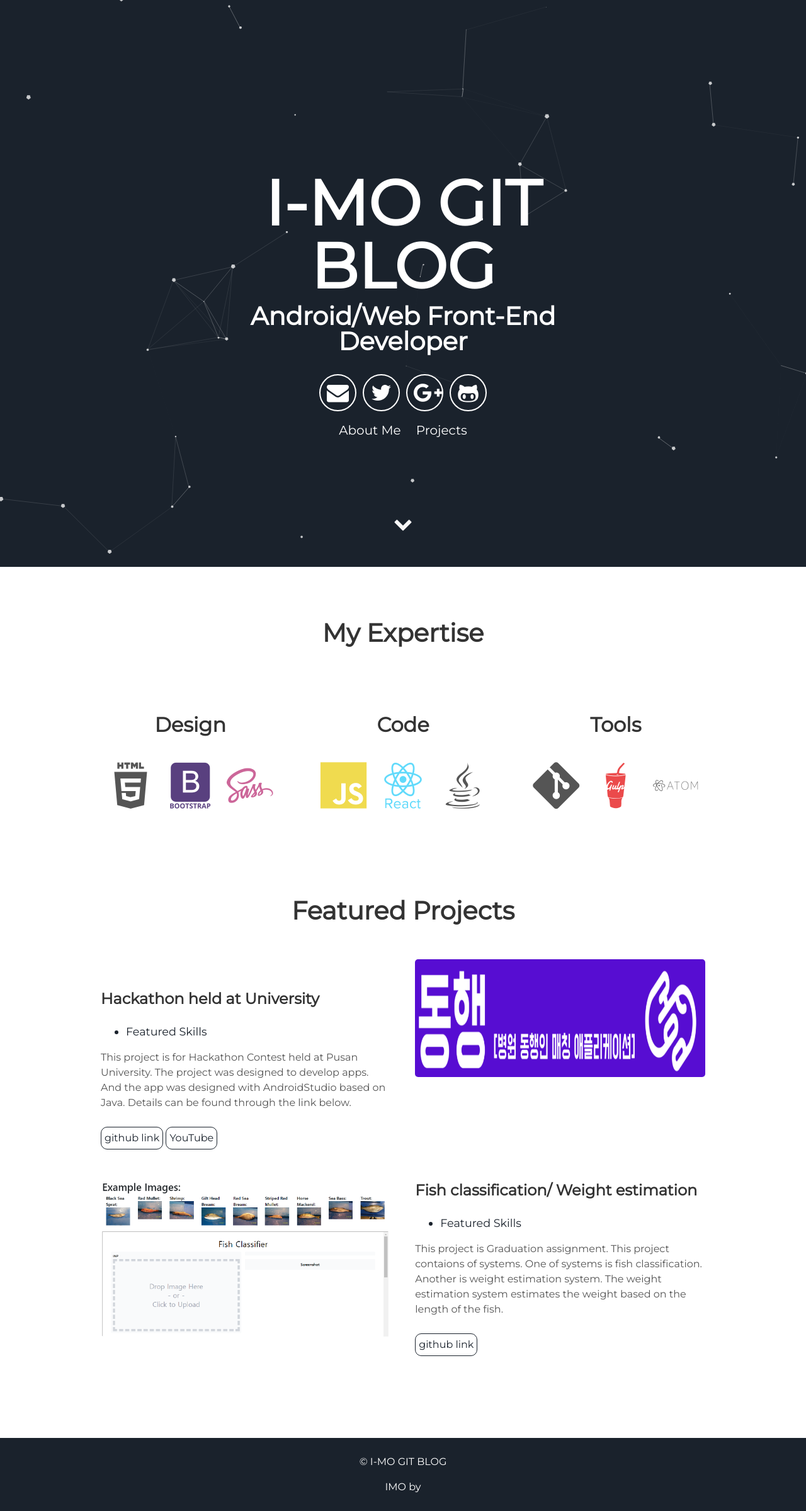
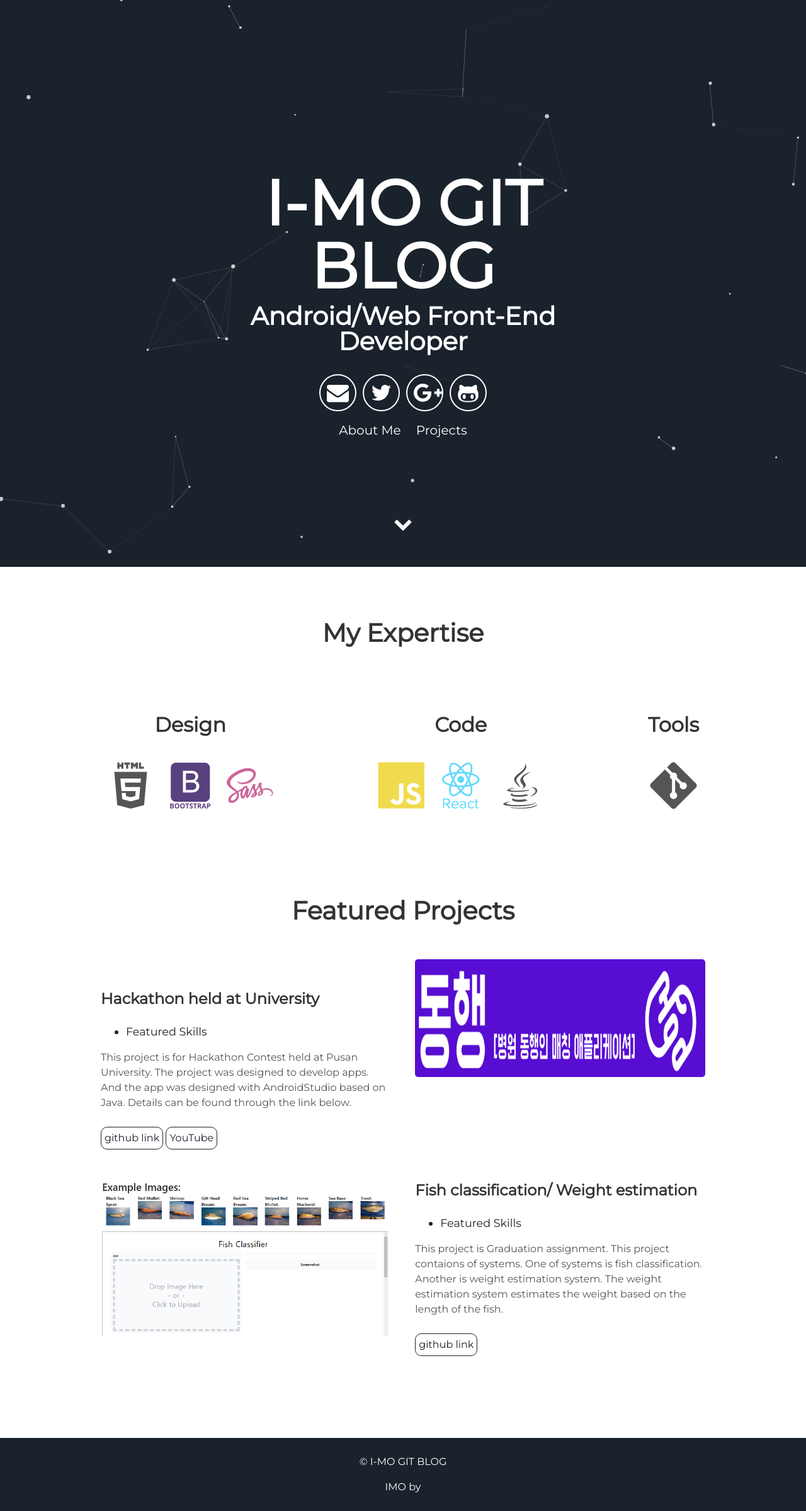
Before and after one commit to know0329/know0329.github.io, a Jekyll site: the page built from index.html, in a window 1280 px wide. Shown: the whole page at 63% size. Built offline with Jekyll 4.4.1, drawn with Linux system fonts in a browser that asks for light colours.

Commit message:
Update about.html

```diff
--- a/_includes/about.html
+++ b/_includes/about.html
@@ -15,13 +15,13 @@
       <i class="devicon-javascript-plain colored"></i>
       <i class="devicon-react-original-wordmark colored"></i>
       <i class="devicon-java-plain"></i>
+      <i class="devicon-kotlin-plain"></i>
       <p></p>
     </div>
     <div class="tech">
       <h2>Tools</h2>
       <i class="devicon-git-plain"></i>
-      <i class="devicon-gulp-plain colored"></i>
-      <i class="devicon-atom-original-wordmark"></i>
+      <i class="devicon-androidstudio-plain"></i>
       <p></p>
     </div>
 </div>
```
